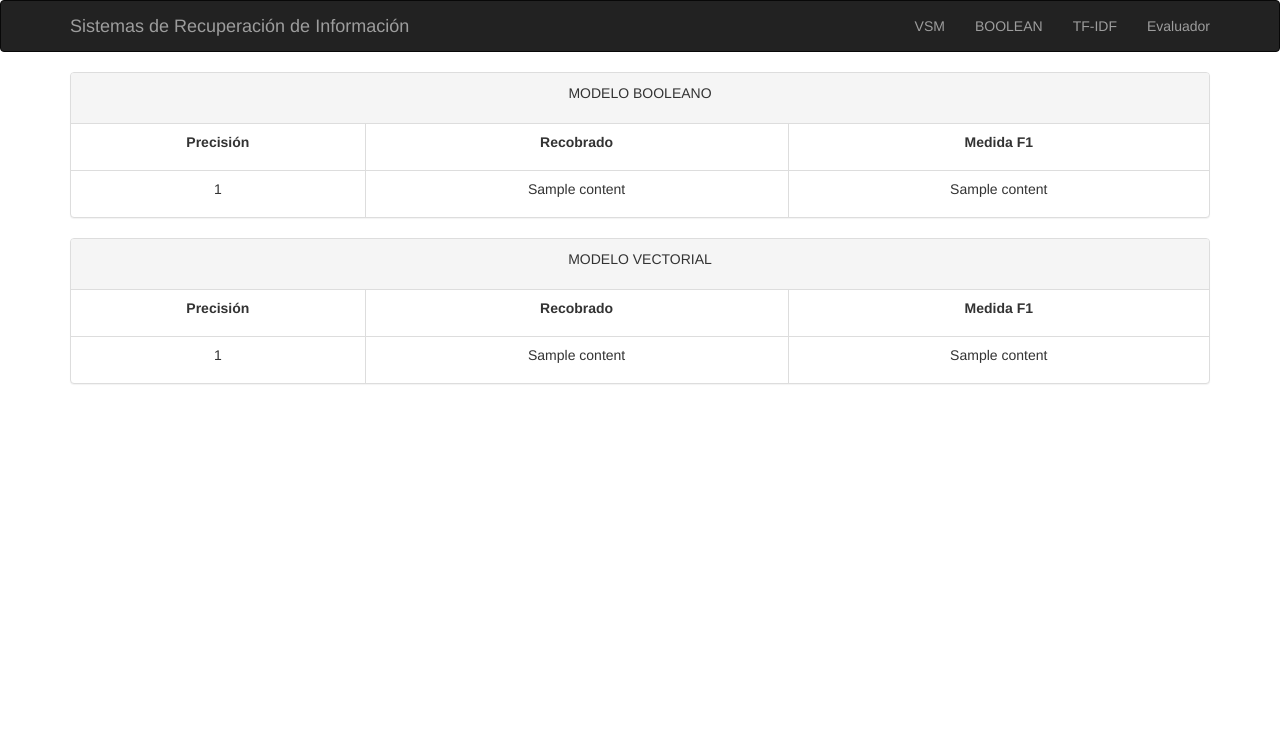
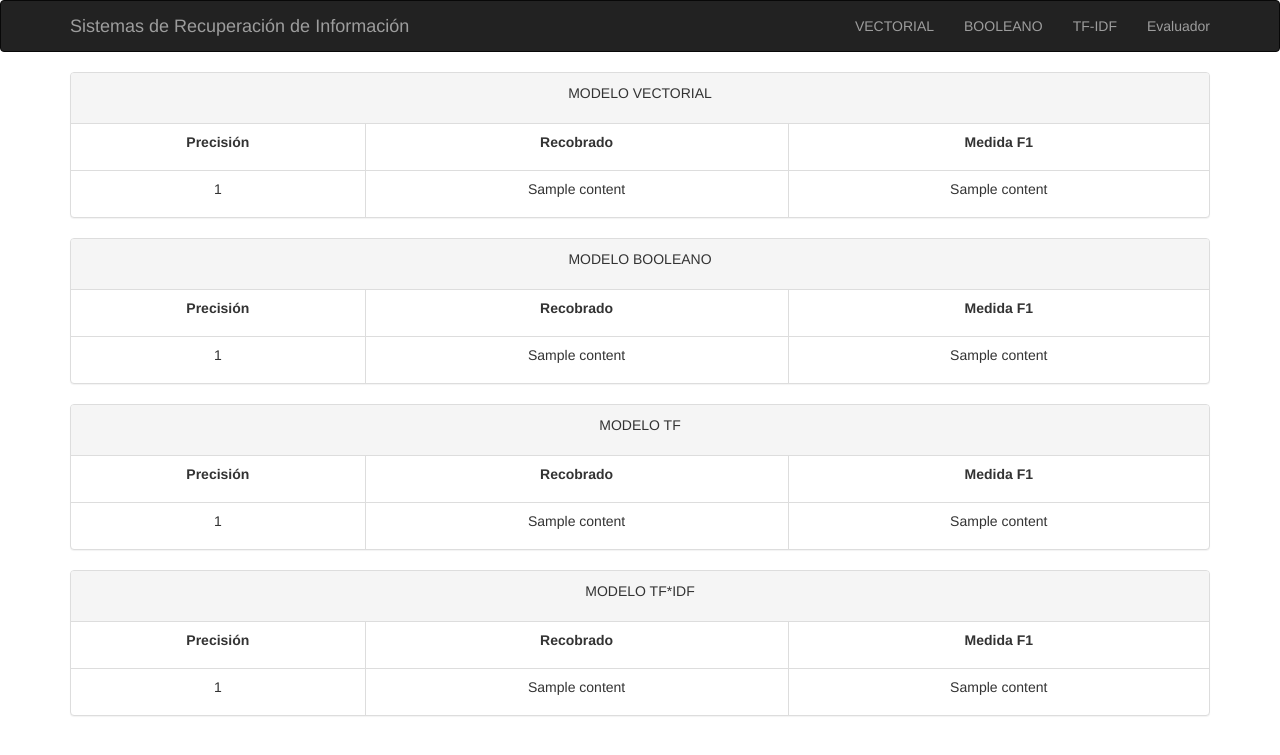
Before and after one commit to cwjki/information-retriaval-system, a Flask app: template server/templates/evaluate.html in a window 1280 px wide. Shown: the top 755 px of the page. Run offline with Flask 2, Linux system fonts and the light colour scheme; the template is opened without the code that fills it: most values are stand-ins (such as "Sample title", 1, 10 or a date in 2020); parts of the project's set-up code (start-up, migrations or seed data) failed here and were passed over; some libraries are stand-ins or nearby versions.

Commit message:
working tf-idf model with evaluator, trying to add tf model

```diff
--- a/server/main.py
+++ b/server/main.py
@@ -6,7 +6,7 @@ from src.vsm_cranfield.metrics_evaluator import Evaluator
 from src.vsm_cranfield.vector_space_model import VectorSpaceModel
 from src.vsm_cranfield.cranfield_parser import CranfieldParser
 from src.utils import save_model, load_model
-from src.irs_med.models import IR_Boolean, IR_TF_IDF
+from src.irs_med.models import IR_TF, IR_Boolean, IR_TF_IDF
 from src.irs_med.med_parser import med_parse_collection, med_parse_rel
 from src.irs_med.evaluator import IREvaluator
 
@@ -26,6 +26,8 @@ VSM_DIR = str(path) + '/src/data/vsm.vsm'
 
 VSM_METRICS = str(path) + '/src/data/vsm.metrics'
 BOOLEAN_METRICS = str(path) + '/src/data/boolean.metrics'
+TF_METRICS = str(path) + '/src/data/tf.metrics'
+TF_IDF_METRICS = str(path) + '/src/data/tf_idf.metrics'
 
 
 app = Flask(__name__)
@@ -50,24 +52,7 @@ def vsm():
 
 @app.route("/evaluate", methods=['GET'])
 def evaluate():
-    # CRANFIELD VSM EVAL
-    # evaluator = Evaluator(documents, queries, relations, vector_space_model)
-
-    # # COMPUTE ALL THE MED QUERIES
-    # boolean_model.compute_ranking(queries_med)
-    # tf_idf_model.compute_ranking(queries_med)
-
-    # MED BOOLEAN EVAL
-    # boolean_evaluator = IREvaluator(
-    #     relevance_med, boolean_ranking_queries, True, 1)
-    # tf_idf_evaluator = IREvaluator(
-    #     relevance_med, tf_idf_model.ranking_query, True, 1)
-
-    # # vsm_metrics = evaluator.evaluate()
-    # boolean_metrics = boolean_evaluator.evaluate()
-    # tf_idf_metrics = tf_idf_evaluator.evaluate()
-
-    return render_template('evaluate.html', content=[vsm_metrics, boolean_metrics])
+    return render_template('evaluate.html', content=[vsm_metrics, boolean_metrics, tf_metrics, tf_idf_metrics])
 
 
 @app.route("/boolean", methods=['GET', 'POST'])
@@ -129,27 +114,34 @@ if __name__ == "__main__":
     # BOOLEAN MODEL EVALUATOR
     boolean_evaluator = Evaluator(
         corpus_med, queries_med, relations_med, boolean_model)
-
-
-    # COMPUTE ALL THE MED QUERIES
     try:
         boolean_metrics = load_model(BOOLEAN_METRICS)
     except OSError:
         boolean_metrics = boolean_evaluator.evaluate()
         save_model(boolean_metrics, BOOLEAN_METRICS)
 
+    # TF MODEL
+    tf_model = IR_TF(corpus_med)
+
+    # TF MODEL EVALUATOR
+    tf_evaluator = Evaluator(
+        corpus_med, queries_med, relations_med, tf_model)
+    try:
+        tf_metrics = load_model(TF_METRICS)
+    except OSError:
+        tf_metrics = tf_evaluator.evaluate()
+        save_model(tf_metrics, TF_METRICS)
+
+    # TF IDF MODEL
     tf_idf_model = IR_TF_IDF(corpus_med)
 
-    # tf_idf_model.compute_ranking(queries_med)
-
-    # # MED BOOLEAN EVAL
-    # boolean_evaluator = IREvaluator(
-    #     relevance_med, boolean_model.ranking_query, True, 1)
-    # tf_idf_evaluator = IREvaluator(
-    #     relevance_med, tf_idf_model.ranking_query, True, 1)
-
-    # # vsm_metrics = evaluator.evaluate()
-    # boolean_metrics = boolean_evaluator.evaluate()
-    # tf_idf_metrics = tf_idf_evaluator.evaluate()
+    # TF IDF MODEL EVALUATOR
+    tf_idf_evaluator = Evaluator(
+        corpus_med, queries_med, relations_med, tf_idf_model)
+    try:
+        tf_idf_metrics = load_model(TF_IDF_METRICS)
+    except OSError:
+        tf_idf_metrics = tf_idf_evaluator.evaluate()
+        save_model(tf_idf_metrics, TF_IDF_METRICS)
 
     app.run(debug=True)
--- a/server/templates/base.html
+++ b/server/templates/base.html
@@ -12,8 +12,8 @@
 
     <!-- Collect the nav links, forms, and other content for toggling -->
       <ul class="nav navbar-nav navbar-right">
-        <li><a href="/vsm">VSM</a></li>
-        <li><a href="/boolean">BOOLEAN</a></li>
+        <li><a href="/vsm">VECTORIAL</a></li>
+        <li><a href="/boolean">BOOLEANO</a></li>
         <li><a href="/tf-idf">TF-IDF</a></li>
         <li><a href="/evaluate">Evaluador</a></li>
       </ul>
--- a/server/templates/evaluate.html
+++ b/server/templates/evaluate.html
@@ -1,6 +1,28 @@
 {% extends "base.html" %}
 {% block title %} SRI Evaluation Page {% endblock %}
 {% block content %}
+
+
+
+    <div class="container">
+        <div class="panel panel-default">
+            <!-- Default panel contents -->
+            <div class="panel-heading"><p class="text-center">MODELO VECTORIAL</p></div>
+            <!-- Table -->
+            <table class="table table-bordered">
+                <tr>
+                    <th><p class="text-center">Precisión</p></th>
+                    <th><p class="text-center">Recobrado</p></th>
+                    <th><p class="text-center">Medida F1</p></th>
+                </tr>
+                <tr>
+                    <td><p class="text-center">{{ content[0][0] }}</p></td>
+                    <td><p class="text-center">{{ content[0][1] }}</p></td>
+                    <td><p class="text-center">{{ content[0][2] }}</p></td>
+                </tr>
+            </table>
+        </div>
+    </div>
 
     <div class="container">
             <div class="panel panel-default">
@@ -22,10 +44,11 @@
             </div>
     </div>
 
+
     <div class="container">
         <div class="panel panel-default">
             <!-- Default panel contents -->
-            <div class="panel-heading"><p class="text-center">MODELO VECTORIAL</p></div>
+            <div class="panel-heading"><p class="text-center">MODELO TF</p></div>
             <!-- Table -->
             <table class="table table-bordered">
                 <tr>
@@ -34,9 +57,29 @@
                     <th><p class="text-center">Medida F1</p></th>
                 </tr>
                 <tr>
-                    <td><p class="text-center">{{ content[0][0] }}</p></td>
-                    <td><p class="text-center">{{ content[0][1] }}</p></td>
-                    <td><p class="text-center">{{ content[0][2] }}</p></td>
+                    <td><p class="text-center">{{ content[2][0] }}</p></td>
+                    <td><p class="text-center">{{ content[2][1] }}</p></td>
+                    <td><p class="text-center">{{ content[2][2] }}</p></td>
+                </tr>
+            </table>
+        </div>
+    </div>
+
+    <div class="container">
+        <div class="panel panel-default">
+            <!-- Default panel contents -->
+            <div class="panel-heading"><p class="text-center">MODELO TF*IDF</p></div>
+            <!-- Table -->
+            <table class="table table-bordered">
+                <tr>
+                    <th><p class="text-center">Precisión</p></th>
+                    <th><p class="text-center">Recobrado</p></th>
+                    <th><p class="text-center">Medida F1</p></th>
+                </tr>
+                <tr>
+                    <td><p class="text-center">{{ content[3][0] }}</p></td>
+                    <td><p class="text-center">{{ content[3][1] }}</p></td>
+                    <td><p class="text-center">{{ content[3][2] }}</p></td>
                 </tr>
             </table>
         </div>
@@ -44,5 +87,4 @@
 
 
 
-
 {% endblock %}
```
Also changed, not shown: server/src/irs_med/models.py (+45 -14 lines), 2 other files. Lines whose indentation alone changed are shown as unchanged.
